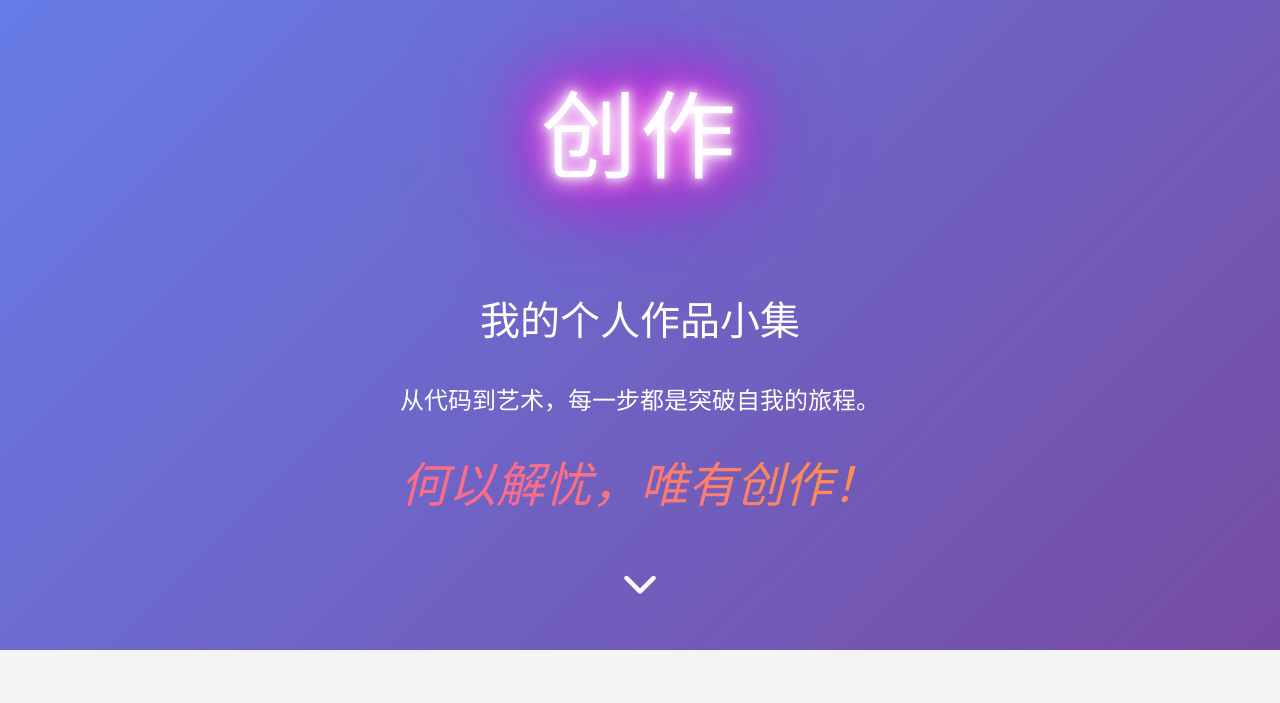
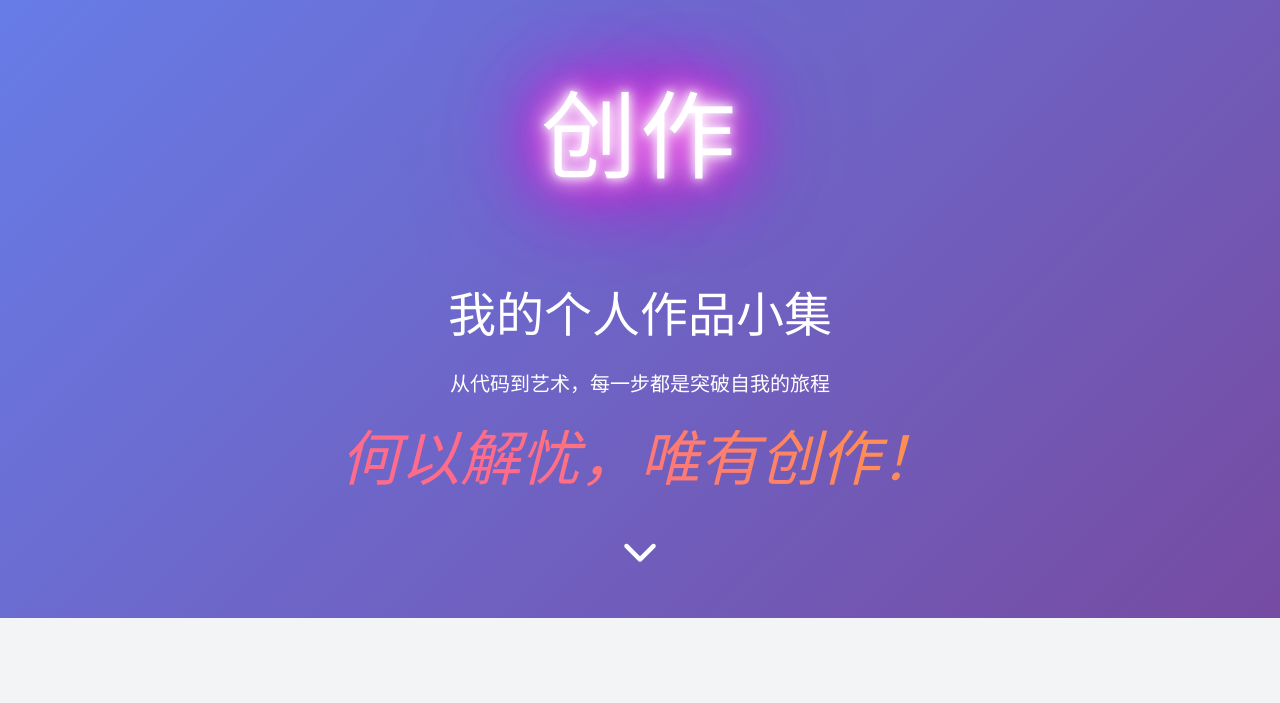
Before and after one commit to qcrao/works.qcrao.com, a website: page index.html in a window 1280 px wide. Shown: the part 78-781 px from the top of the page. Drawn offline with nearby package versions, Linux system fonts and the light colour scheme; a web font is replaced by a local one.

Commit message:
setting hero size under different size screen

```diff
--- a/index.html
+++ b/index.html
@@ -84,11 +84,20 @@
       class="hero bg-gradient-to-r from-blue-500 to-purple-600 text-white relative">
       <div class="container mx-auto px-6 text-center">
         <div class="hero-title-container">
-          <h1 id="heroText" class="hero-title mb-12"></h1>
+          <h1
+            id="heroText"
+            class="hero-title mb-12 text-4xl sm:text-5xl md:text-6xl lg:text-8xl"></h1>
         </div>
-        <p class="hero-text-1 mb-8">我的个人作品小集</p>
-        <p class="hero-text-2 mb-8">从代码到艺术，每一步都是突破自我的旅程。</p>
-        <p class="hero-text-3">何以解忧，唯有创作！</p>
+        <p
+          class="hero-text-1 mb-8 text-2xl sm:text-3xl md:text-4xl lg:text-5xl">
+          我的个人作品小集
+        </p>
+        <p class="hero-text-2 mb-8 text-xl sm:text-1xl md:text-2xl lg:text-3xl">
+          从代码到艺术，每一步都是突破自我的旅程
+        </p>
+        <p class="hero-text-3 text-3xl sm:text-4xl md:text-5xl lg:text-6xl">
+          何以解忧，唯有创作！
+        </p>
       </div>
       <div class="absolute bottom-10 left-1/2 transform -translate-x-1/2">
         <a href="#works" class="text-white">
--- a/src/styles.css
+++ b/src/styles.css
@@ -37,7 +37,6 @@ nav {
 .hero-title {
   font-family: "Zhi Mang Xing", cursive;
   font-style: normal;
-  font-size: 6rem;
   text-shadow: 3px 3px 6px rgba(0, 0, 0, 0.3);
   letter-spacing: 3px;
   animation: glow 2s ease-in-out infinite alternate;
@@ -46,7 +45,6 @@ nav {
 
 .hero-text-1 {
   font-family: "Orbitron", sans-serif;
-  font-size: 2.5rem;
   font-weight: light;
   opacity: 0;
   transform: translateY(20px);
@@ -54,7 +52,6 @@ nav {
 }
 
 .hero-text-2 {
-  font-size: 1.5rem;
   font-weight: normal;
   max-width: 800px;
   margin-left: auto;
@@ -66,7 +63,6 @@ nav {
 
 .hero-text-3 {
   font-family: "ZCOOL KuaiLe", sans-serif;
-  font-size: 3rem;
   font-weight: semibold;
   font-style: italic;
   display: inline-block;
```
Also changed, not shown: output.css.
